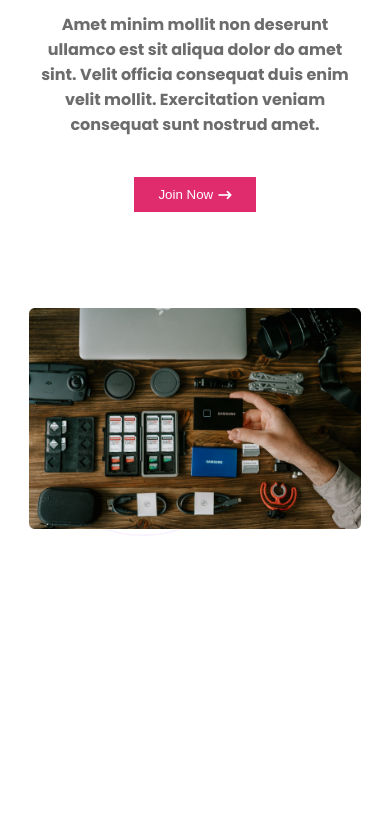
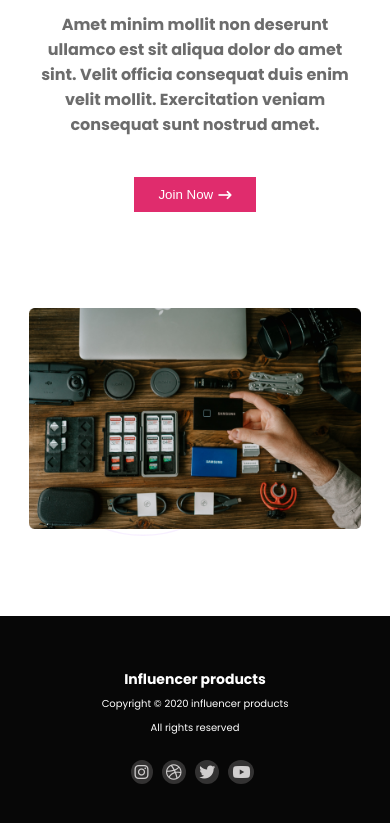
Before and after one commit to toha245/module-11-practice, a plain HTML site: page index.html in a window 390 px wide. Shown: the part 5432-6255 px from the top of the page. Before the commit the page ends 6048 px from the top, so only its background shows below. Drawn offline with Linux system fonts and the light colour scheme.

Commit message:
added footer section and responsive desgines

```diff
--- a/index.html
+++ b/index.html
@@ -128,7 +128,16 @@
             </div>
         </section>
     <footer>
-
+        <div>
+            <h2>Influencer products</h2>
+            <p>Copyright © 2020  influencer products <br> All rights reserved</p>
+        </div>
+        <div>
+            <i class="fa-brands fa-instagram"></i>
+            <i class="fa-brands fa-dribbble"></i>
+            <i class="fa-brands fa-twitter"></i>
+            <i class="fa-brands fa-youtube"></i>
+        </div>
     </footer>
 </body>
 </html>
--- a/styles/style.css
+++ b/styles/style.css
@@ -234,7 +234,7 @@ nav>ul>li {
     margin: 0 auto;
     margin-bottom: 80px;
 }
-.container{
+.f-container{
     display: flex;
     justify-content: center;
     align-items:center;
@@ -270,6 +270,40 @@ text-align: left;
 .text-part .fa-solid{
     padding-left: 5px;
     vertical-align: middle;
+}
+
+/* footer section related styles */
+footer{
+    width: 100%;
+    background: rgb(7, 7, 7);
+    color: #FFFFFF;
+    padding-top: 50px;
+    padding-bottom: 50px;
+}
+
+footer div{
+    justify-content: center;
+    align-items: center;
+    text-align: center;
+}
+
+footer h2{
+    margin-bottom: 0;
+    line-height: 36px;
+    font-size: 24px;
+}
+footer p{
+    line-height: 24px;
+    font-size: 14px;
+}
+
+footer .fa-brands{
+    margin-right: 5px;
+    padding: 4px;
+    border: none;
+    border-radius: 90%;
+    color: rgb(208, 206, 206);
+    background-color:rgb(51, 50, 50);
 }
 /* header and first section responsive */
 /* header and first section responsive */
@@ -550,4 +584,39 @@ margin-bottom: 40px;
     vertical-align: middle;
 }
 
+/* footer section responsive styles */
+footer{
+    width: 100%;
+    background: rgb(7, 7, 7);
+    color: #FFFFFF;
+    padding-top: 50px;
+    padding-bottom: 50px;
 }
+
+footer div{
+    justify-content: center;
+    align-items: center;
+    text-align: center;
+}
+
+footer h2{
+    margin-bottom: 0;
+    line-height: 26px;
+    font-size: 14px;
+}
+footer p{
+    line-height: 24px;
+    font-size: 10px;
+    margin-bottom: 20px;
+}
+
+footer .fa-brands{
+    margin-right: 5px;
+    padding: 4px;
+    border: none;
+    border-radius: 90%;
+    color: rgb(208, 206, 206);
+    background-color:rgb(51, 50, 50);
+}
+
+}
```
